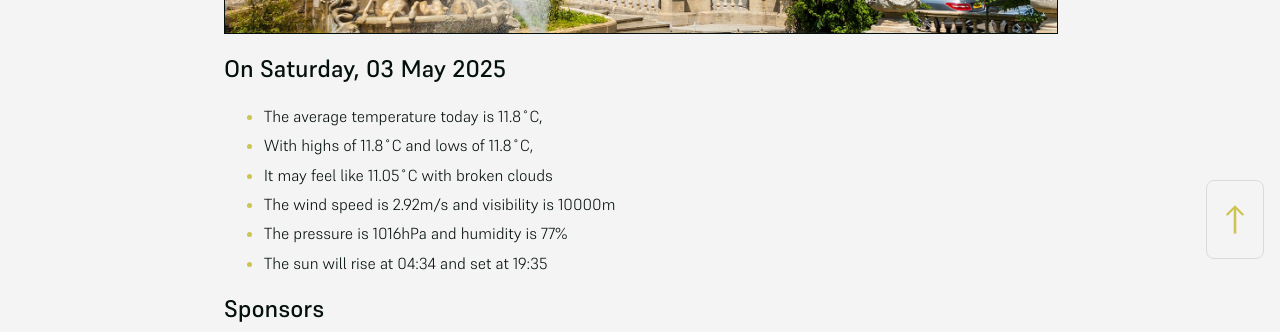
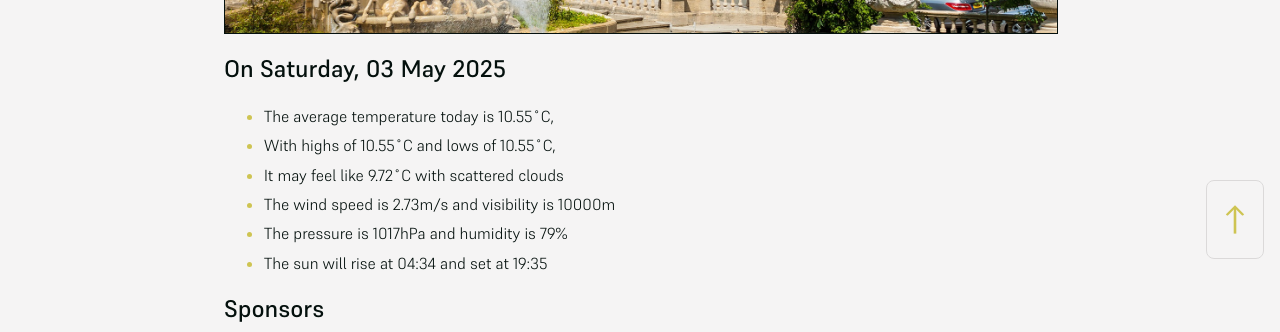
Before and after one commit to mat-0/cheltenham-open-data, a Jekyll site: the page built from index.md, in a window 1280 px wide. Shown: the part 625-957 px from the top of the page. Built offline with Jekyll 4.4.1, drawn with Linux system fonts in a browser that asks for light colours.

Commit message:
Updated 2025-05-03 20:58:03

```diff
--- a/index.md
+++ b/index.md
@@ -10,11 +10,11 @@ seo: Menu
 <!-- weather_marker starts -->
 ## On Saturday, 03 May 2025
 
-- The average temperature today is 11.8˚C,
-- With highs of 11.8˚C and lows of 11.8˚C,
-- It may feel like 11.05˚C with broken clouds
-- The wind speed is 2.92m/s and visibility is 10000m
-- The pressure is 1016hPa and humidity is 77%
+- The average temperature today is 10.55˚C,
+- With highs of 10.55˚C and lows of 10.55˚C,
+- It may feel like 9.72˚C with scattered clouds
+- The wind speed is 2.73m/s and visibility is 10000m
+- The pressure is 1017hPa and humidity is 79%
 - The sun will rise at 04:34 and set at 19:35
 
 <!-- weather_marker ends -->
```
Also changed, not shown: _data/flood.json (+5 -69 lines), _pages/fix-my-street.md (+1 -1 lines), _pages/news.md (+6 -6 lines).
